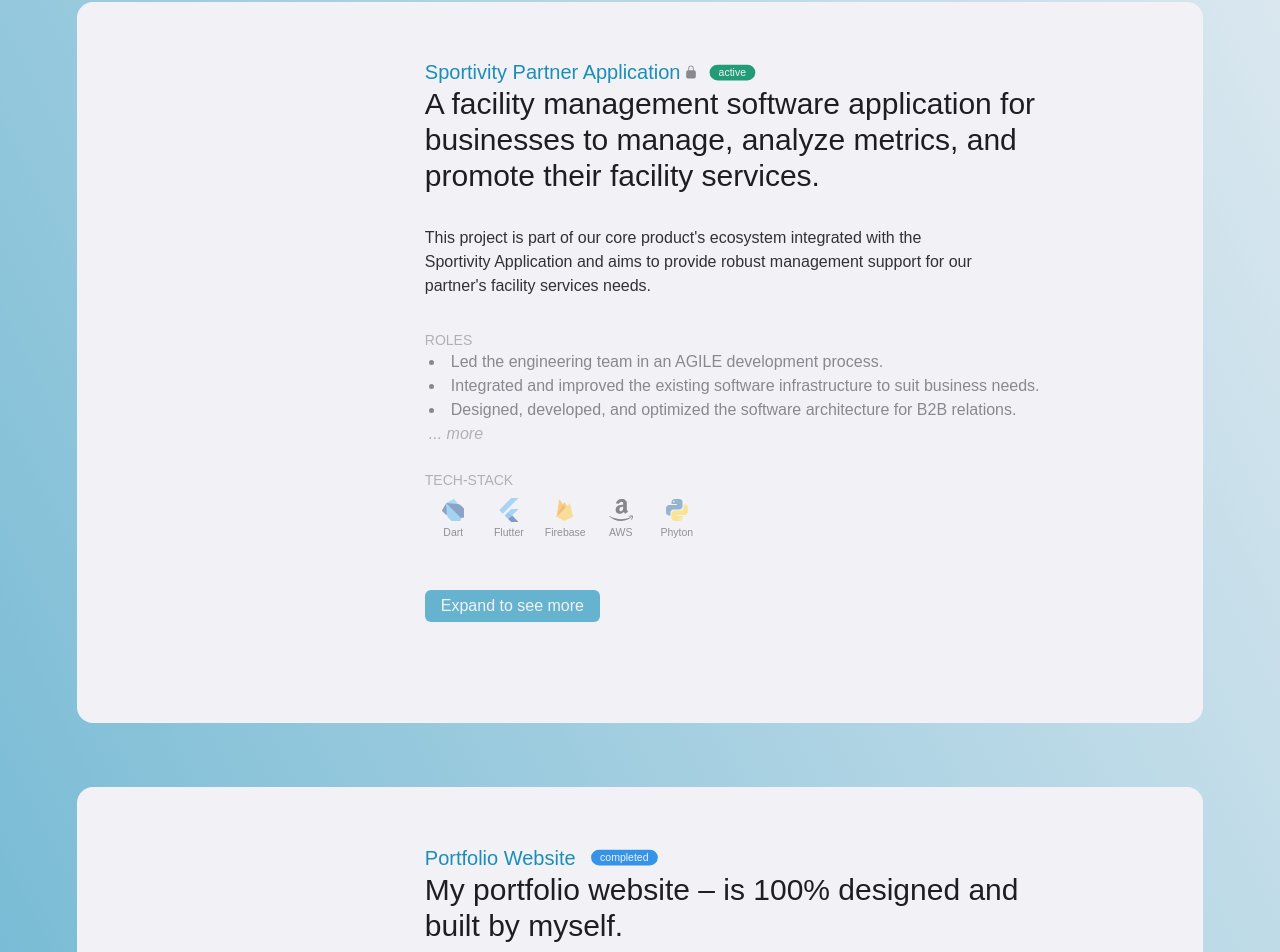
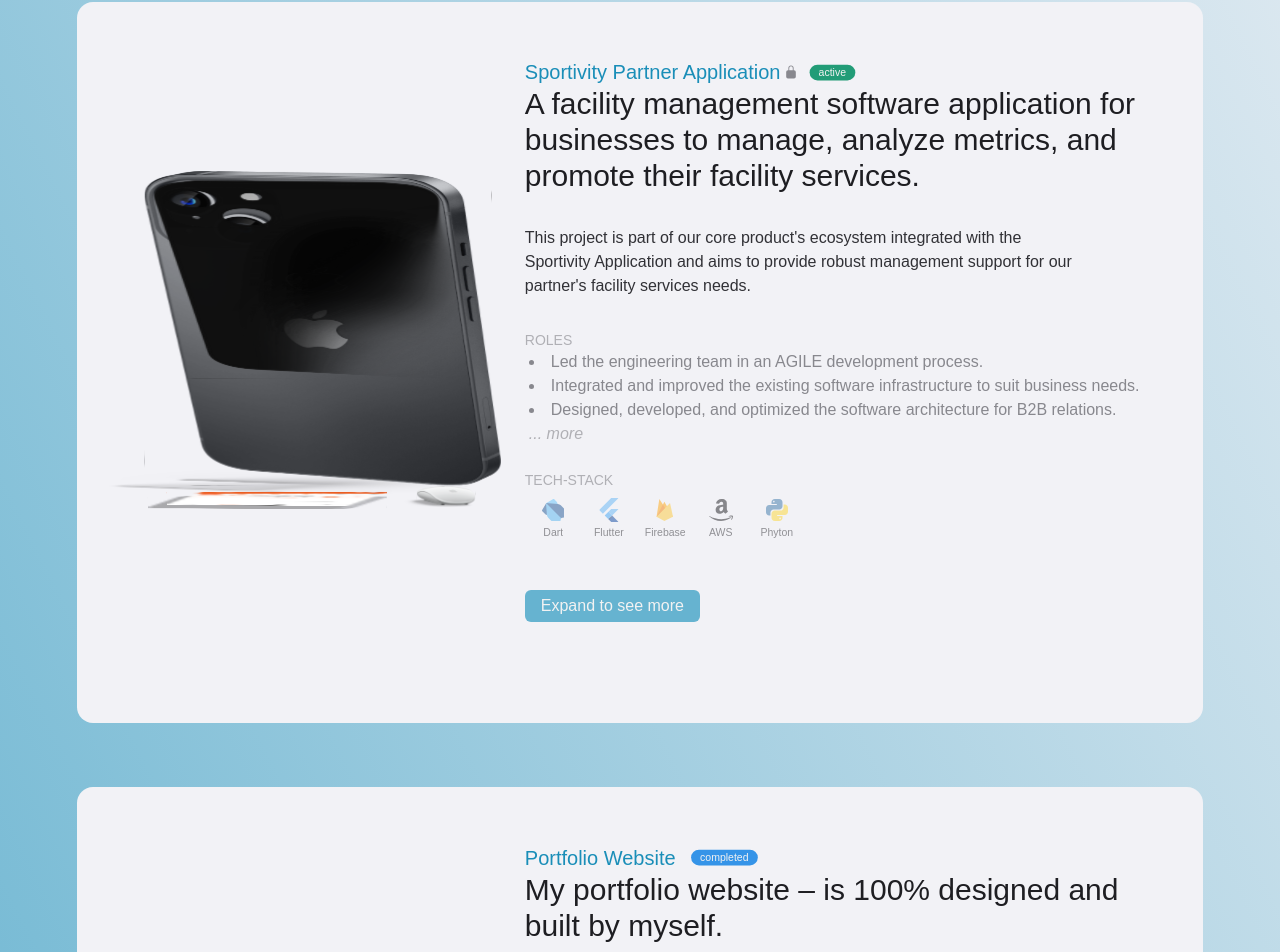
Before and after one commit to qarnayn-dev/qarnayn_portfolio, a Next.js app: page /projects in a window 1280 px wide. Shown: the part 876-1828 px from the top of the page. Built offline with nearby package versions, Linux system fonts and the light colour scheme.

Commit message:
UP - add project 2 thumbnail and photo

```diff
--- a/pages/projects.tsx
+++ b/pages/projects.tsx
@@ -17,6 +17,8 @@
 import TypeScriptLogo from '../assets/Logos/typescript_logo.svg'
 import SportivityAppMock1 from '../assets/Projects/sportivity_app_ip13.svg'
 import SportivityAppMockExtnd from '../assets/Projects/sportivity_app_mockup.svg'
+import SvPartnerAppMockExtnd from '../assets/Projects/sportivity_partner_mockup.svg'
+import SvPartnerAppThumbnail from '../assets/Projects/sportivity_partner_thumbnail.svg'
 
 const Projects = () => {
   return (
@@ -27,7 +29,7 @@
           name='Sportivity Application'
           title='A sports facility booking platform with social and community features.'
           thumbnail={
-            <SportivityAppMock1 className="absolute top-6 left-[22%] lg:left-0 z-0 my-16 ml-10 max-w-[450px]"></SportivityAppMock1>
+            <SportivityAppMock1 className="absolute top-6 left-[22%] lg:left-[4%] z-0 my-16 ml-10 max-w-[450px]"></SportivityAppMock1>
           }
           widePhoto={
             <SportivityAppMockExtnd className="max-w-[600px]"></SportivityAppMockExtnd>
@@ -68,6 +70,12 @@
         <ProjectCard
           name="Sportivity Partner Application"
           title="A facility management software application for businesses to manage, analyze metrics, and promote their facility services."
+          thumbnail={
+            <SvPartnerAppThumbnail></SvPartnerAppThumbnail>
+          }
+          widePhoto={
+            <SvPartnerAppMockExtnd></SvPartnerAppMockExtnd>
+          }
           description="This project is part of our core product's ecosystem integrated with the Sportivity Application and aims to provide robust management support for our partner's facility services needs."
           extensionDesc="The project started when the main application was at an 80% completion rate from its MVP development. Since it has a different target audience than the Sportivity Application – business owners and facility management, it was built from scratch and primarily focused on providing the solution to our partner."
           techStach={[
@@ -330,10 +338,11 @@
     </>
   )
 
+  // MAIN BODY
   return (
     <div className='relative w-full max-w-7xl mb-16 px-6 pt-8 lg:pt-[5%] pb-16 lg:pb-[9%] rounded-2xl bg-themed-gray-base flex flex-col lg:flex-row items-center'>
       {!isExpand &&
-        <div className="h-[60vh] lg:h-full w-full lg:w-[40%] max-w-[300px] overflow-visible flex justify-center items-center">
+        <div className="h-[60vh] lg:h-full w-full lg:w-[40%] max-w-[400px] overflow-visible flex justify-center items-center">
          {props.thumbnail}
         </div>
       }
```
Also changed, not shown: assets/Projects/sportivity_partner_mockup.svg (added), assets/Projects/sportivity_partner_thumbnail.svg (added).
